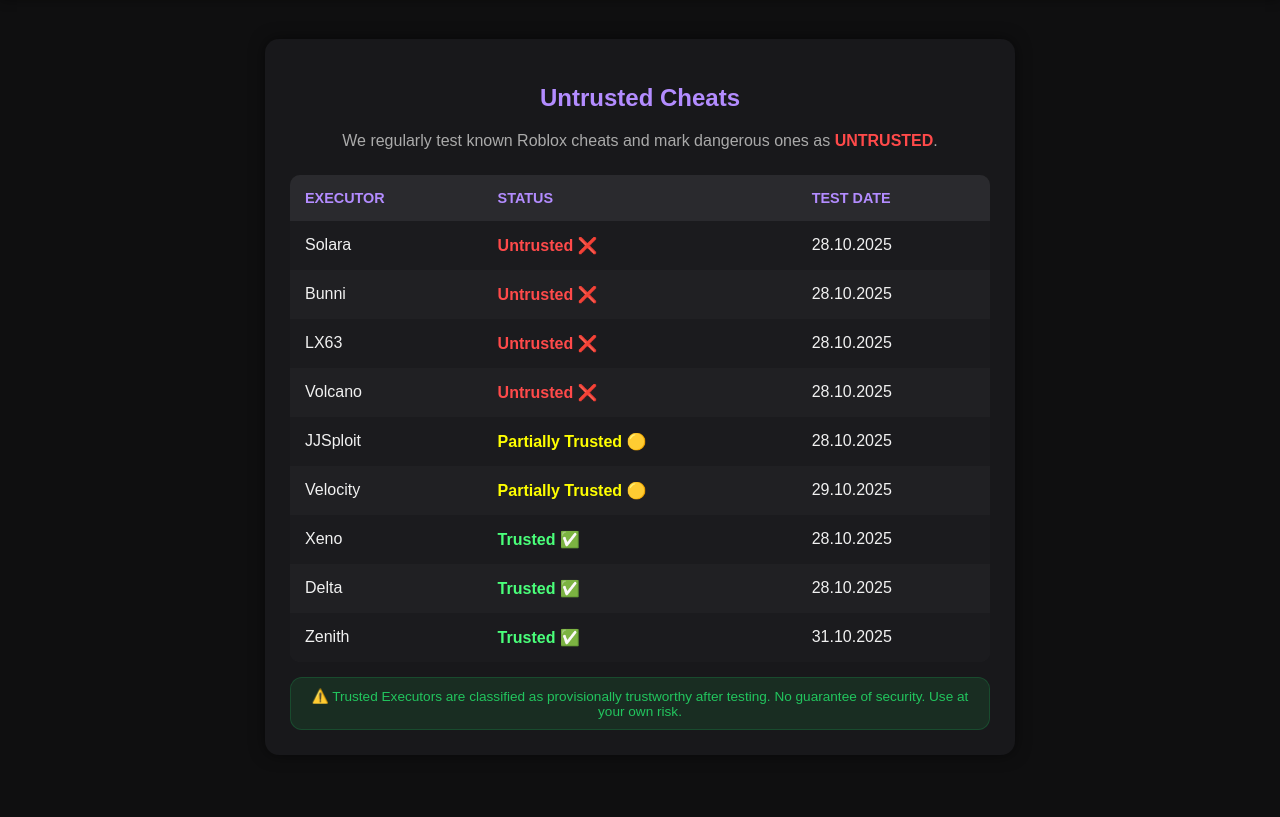
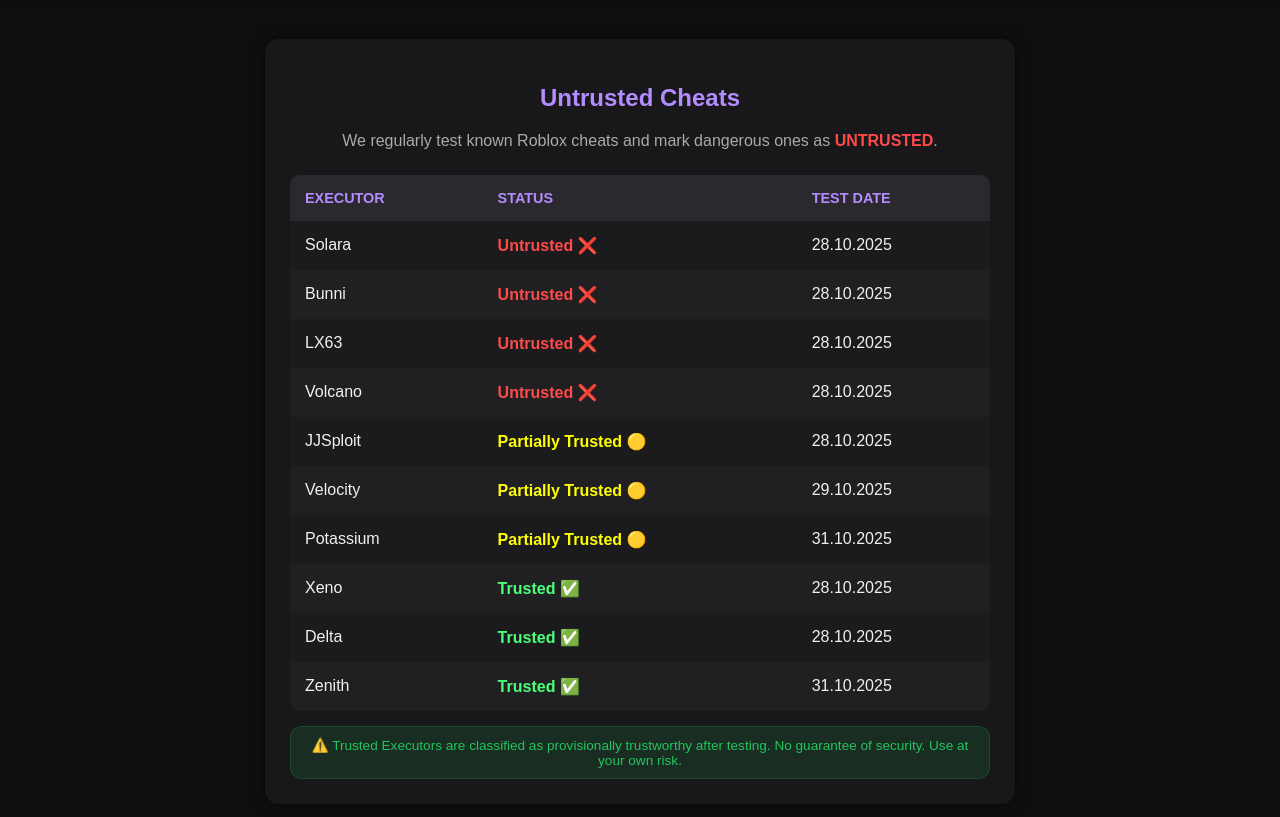
Before and after one commit to Nosch123/IsExecutortrusted, a website: page index.html in a window 1280 px wide. Shown: the part 81-898 px from the top of the page. Before the commit the page ends 876 px from the top, so only its background shows below. Drawn offline with Linux system fonts and the light colour scheme.

Commit message:
index.html aktualisieren

```diff
--- a/index.html
+++ b/index.html
@@ -191,6 +191,11 @@
         <td>29.10.2025</td>
     </tr>
     <tr>
+        <td>Potassium</td>
+        <td class="status-neutral">Partially Trusted 🟡</td>
+        <td>31.10.2025</td>
+    </tr>
+    <tr>
         <td>Xeno</td>
         <td class="status-trusted">Trusted ✅</td>
         <td>28.10.2025</td>
```
